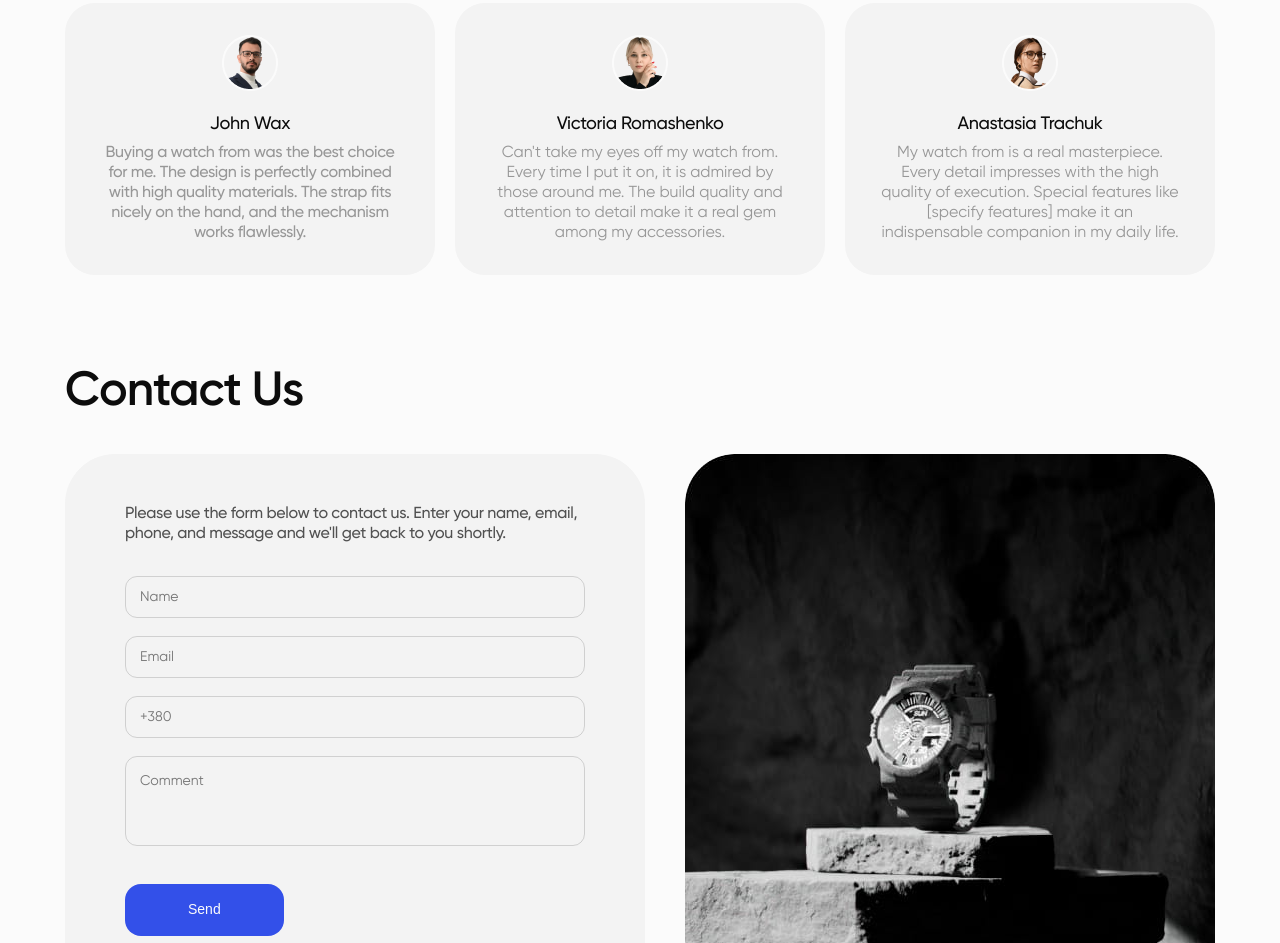
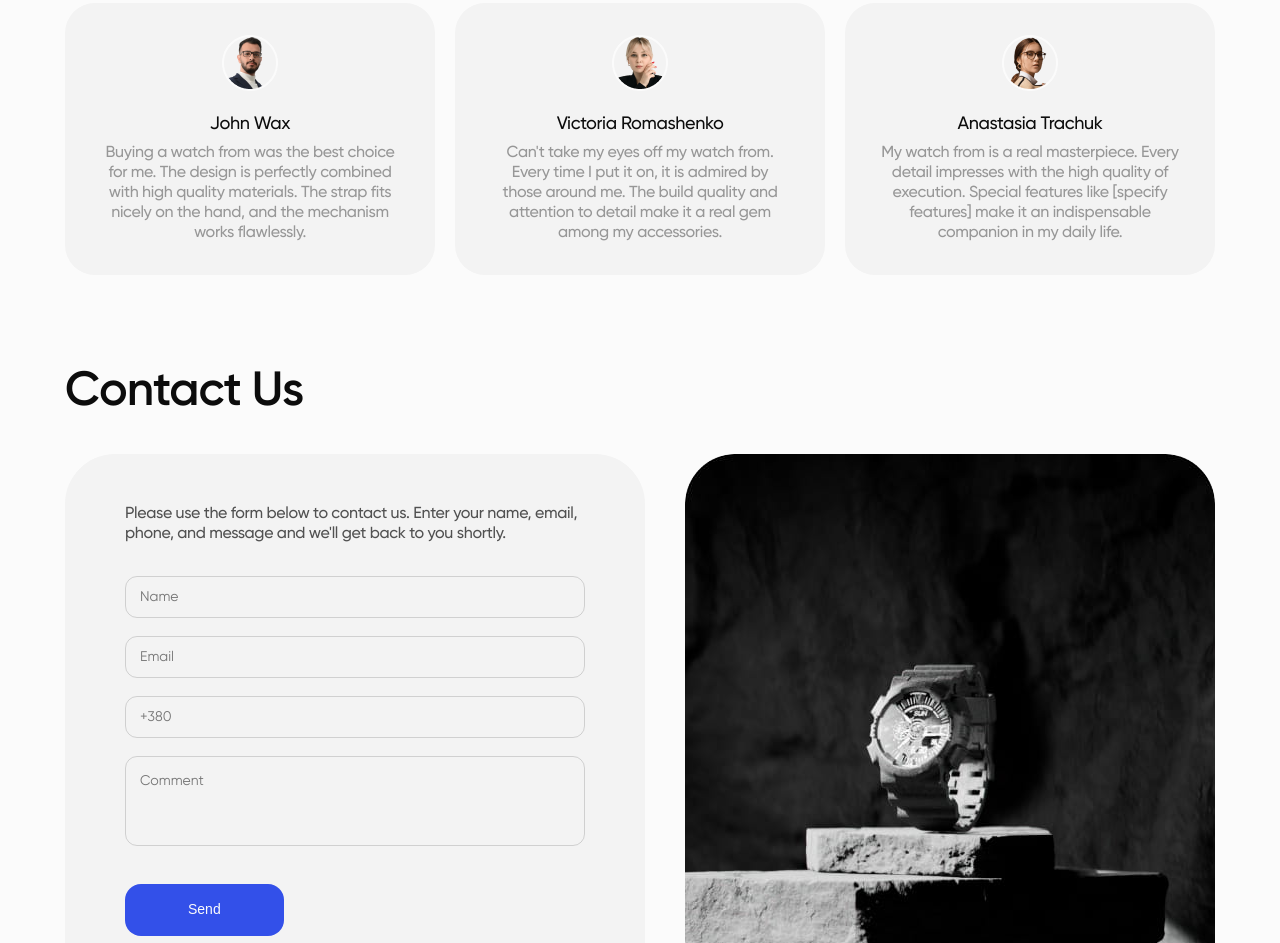
Before and after one commit to nikilandgello/PixelForge, a website built with Vite: page src/index.html in a window 1280 px wide. Shown: the part 3500-4443 px from the top of the page. Built offline with nearby package versions, Linux system fonts and the light colour scheme.

Commit message:
update reviews.html

```diff
--- a/src/partials/reviews.html
+++ b/src/partials/reviews.html
@@ -43,7 +43,7 @@
             />
             <div class="reviews-container">
               <h3 class="reviews-title">Victoria Romashenko</h3>
-              <p class="reviews-text">
+              <p class="section-text reviews-text">
                 Can't take my eyes off my watch from. Every time I put it on, it
                 is admired by those around me. The build quality and attention
                 to detail make it a real gem among my accessories.
@@ -67,7 +67,7 @@
             />
             <div class="reviews-container">
               <h3 class="reviews-title">Anastasia Trachuk</h3>
-              <p class="reviews-text">
+              <p class="section-text reviews-text">
                 My watch from is a real masterpiece. Every detail impresses with
                 the high quality of execution. Special features like [specify
                 features] make it an indispensable companion in my daily life.
```
Also changed, not shown: src/css/reviews.css (+6 -20 lines).
